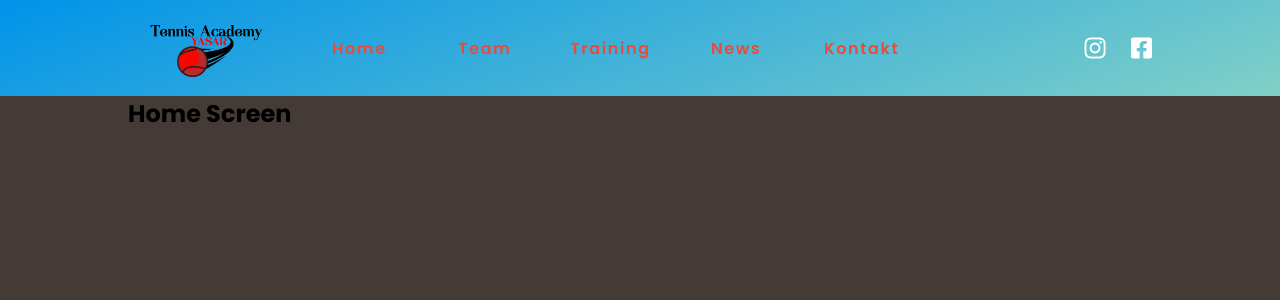
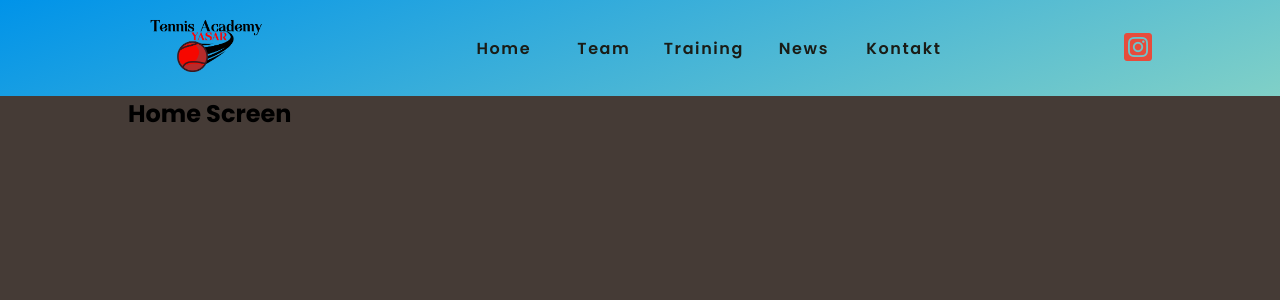
Before and after one commit to nikita-reva/tennis-instructor-website, a React (Create React App) app: page / in a window 1280 px wide. Shown: the top 300 px of the page. Built offline with nearby package versions, Linux system fonts and the light colour scheme.

Commit message:
NavBurger added

```diff
--- a/src/app/layout/components/header-components/HeaderUnit.jsx
+++ b/src/app/layout/components/header-components/HeaderUnit.jsx
@@ -8,13 +8,14 @@ import NavLink from './NavLink'
 import NavLogo from './NavLogo'
 import SocialMediaBar from './SocialMediaBar'
 import SocialMediaBarItem from './SocialMediaBarItem'
+import NavBurger from './NavBurger'
 
 const HeaderUnit = () => {
 	return (
 		<Header>
 			<NavContainer>
+				<NavLogo to="/" />
 				<Navbar>
-					<NavLogo to="/" />
 					<NavItem>
 						<NavLink to="/" title="Home"></NavLink>
 					</NavItem>
@@ -32,9 +33,12 @@ const HeaderUnit = () => {
 					</NavItem>
 				</Navbar>
 				<SocialMediaBar>
-					<SocialMediaBarItem icon="instagram" />
-					<SocialMediaBarItem icon="facebook-square" />
+					<SocialMediaBarItem
+						icon="instagram-square"
+						to="https://www.instagram.com/"
+					/>
 				</SocialMediaBar>
+				<NavBurger></NavBurger>
 			</NavContainer>
 		</Header>
 	)
--- /dev/null
+++ b/src/app/layout/components/header-components/NavBurger.jsx
@@ -0,0 +1,38 @@
+import React from 'react'
+import styled from 'styled-components'
+
+const AniketosNavBurger = styled.button`
+	display: none;
+
+	@media screen and (max-width: 991px) {
+		display: block;
+		margin: auto 20px;
+		min-width: 2.5rem;
+		cursor: pointer;
+		width: 2.5rem;
+		height: 2.5rem;
+		border-radius: 3px;
+		font-size: 20px;
+		background: var(--primary-color);
+		color: var(--secondary-color);
+		border: none;
+
+		&:hover {
+			background: #db6d4c;
+		}
+
+		&:focus {
+			outline: none;
+		}
+	}
+`
+
+const NavBurger = ({ onClick }) => {
+	return (
+		<AniketosNavBurger onClick={onClick}>
+			<i className="fas fa-bars"></i>
+		</AniketosNavBurger>
+	)
+}
+
+export default NavBurger
--- a/src/app/layout/components/header-components/NavContainer.jsx
+++ b/src/app/layout/components/header-components/NavContainer.jsx
@@ -7,6 +7,10 @@ const AniketosNavContainer = styled.nav`
 	justify-content: space-between;
 	height: 100%;
 	margin: 0 auto;
+
+	@media screen and (max-width: 800px) {
+		width: 94%;
+	} ;
 `
 
 const NavContainer = ({ children }) => {
--- a/src/app/layout/components/header-components/NavLink.jsx
+++ b/src/app/layout/components/header-components/NavLink.jsx
@@ -7,7 +7,7 @@ const AniketosLink = styled.div`
 		text-decoration: none;
 		font-weight: 600;
 		letter-spacing: 0.1rem;
-		color: var(--primary-color);
+		color: var(--secondary-color);
 	}
 `
 
--- a/src/app/layout/components/header-components/Navbar.jsx
+++ b/src/app/layout/components/header-components/Navbar.jsx
@@ -7,7 +7,10 @@ const AniketosNavbar = styled.ul`
 	justify-content: flex-start;
 	align-items: center;
 	list-style: none;
-	gap: 2vw;
+
+	@media screen and (max-width: 991px) {
+		display: none;
+	} ;
 `
 
 const Navbar = ({ children }) => {
--- a/src/app/layout/components/header-components/SocialMediaBarItem.jsx
+++ b/src/app/layout/components/header-components/SocialMediaBarItem.jsx
@@ -3,20 +3,21 @@ import styled from 'styled-components'
 
 const AniketosSocialMediaBarItem = styled.a`
 	text-decoration: none;
-	font-size: 24px;
-	color: #fff;
+	font-size: 2rem;
+	color: var(--primary-color);
 	cursor: pointer;
 
 	transition: transform 0.1s ease-in;
 
 	&:hover {
-		transform: translateY(-15%);
+		transform: translateY(-10%);
+		color: #db6d4c;
 	}
 `
 
-const SocialMediaBarItem = ({ icon }) => {
+const SocialMediaBarItem = ({ icon, to }) => {
 	return (
-		<AniketosSocialMediaBarItem>
+		<AniketosSocialMediaBarItem href={to} target="_blank">
 			<i className={'fab fa-' + icon}></i>
 		</AniketosSocialMediaBarItem>
 	)
```
Also changed, not shown: 1 other file (tests, documents, lock files or other folders).
